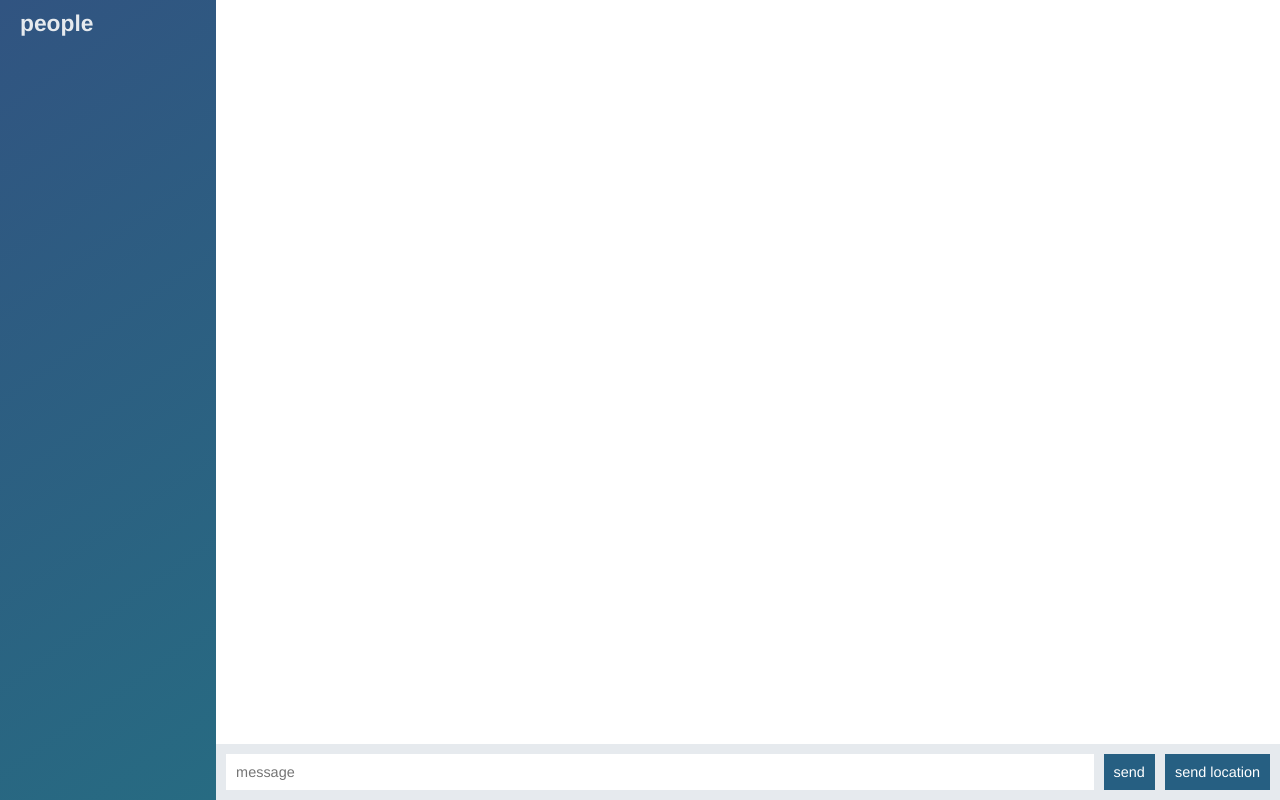
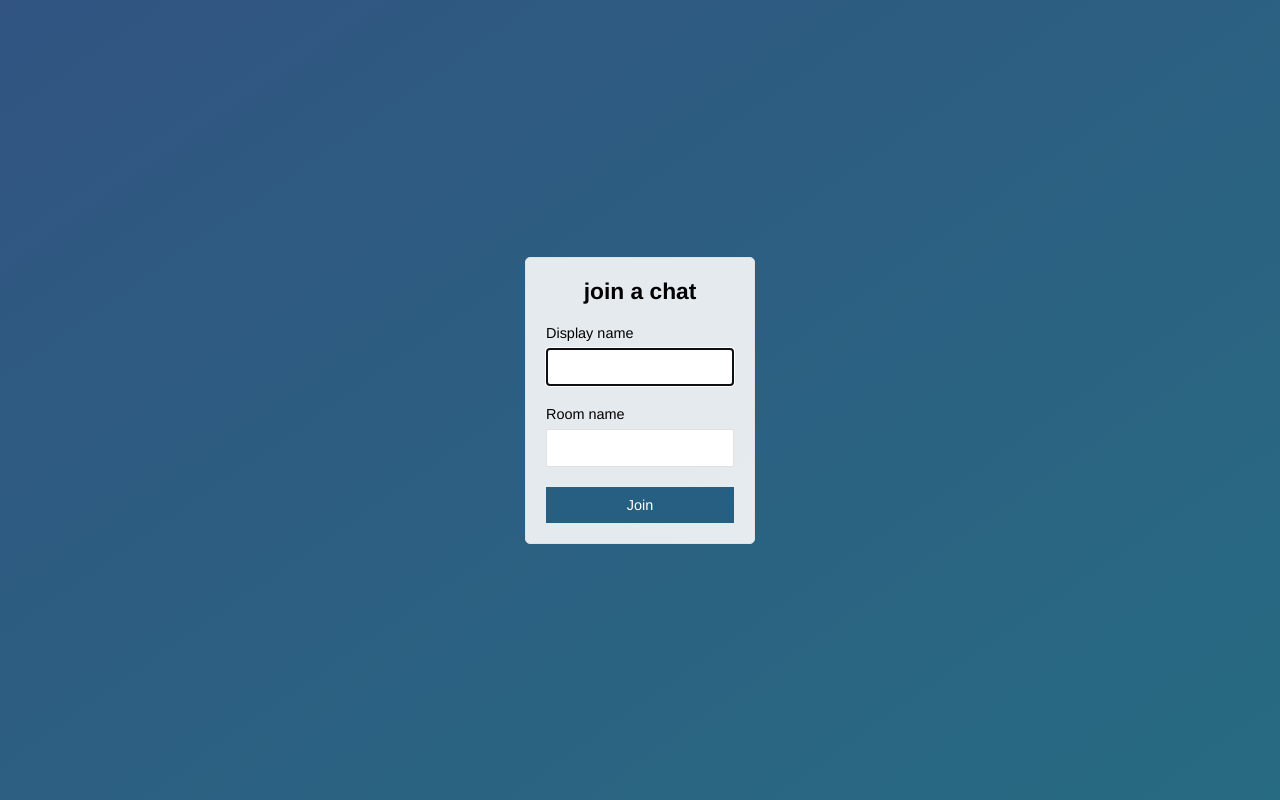
Before and after one commit to khan-haseeb/node-chat-app, a website: page public/index.html in a window 1280 px wide. Drawn offline with nearby package versions, Linux system fonts and the light colour scheme; no server answers.

Commit message:
chat app with nice with join page

```diff
--- a/public/index.html
+++ b/public/index.html
@@ -1,67 +1,45 @@
 <!DOCTYPE html>
 <html>
 <head>
+	<title>join | chat app</title>
+	<link rel="stylesheet" type="text/css" href="/css/styles.css">
 	<meta charset="utf-8">
-	<link rel="stylesheet" type="text/css" href="/css/styles.css">
-	<title></title>
+	<meta name="viewport" content="width-device-width initial-scale=1, user-scalable=no" >
 </head>
-<body class="chat">
+<body class="centered-form">
+	<div class="centered-form__form">
 
-	<div class="chat__sidebar">
+		<form action="chat.html">
 
-		<h3>people</h3>
-		<div id="users"></div>
-	</div>
+		<div class="form-field">
 
-	<div class="chat__main">
-
-		<ol id="messages" class="chat__messages"></ol>
-
-		<div class="chat__footer">
-
-			<form id="message-form">
-
-	<input type="text" name="message" placeholder="message">
-
-	<button>send</button>
-
-</form>
-		<button id="send-location">send location</button>
-
+			<h3> join a chat </h3>
 
 		</div>
 
+		<div class="form-field">
+
+          <label>Display name</label>
+          <input type="text" name="name" autofocus>
+
 		</div>
 
+		<div class="form-field">
 
-<script id="message-template" type="text/template">
-	<li class="message">
-		<div class="message__title">
-           <h4> {{from}} </h4>
-           <span>{{createdAt}}</span>
+			<label>Room name</label>
+			<input type="text" name="room">
+
 		</div>
-		<div class="message__body">
-			<p>{{text}} </p>
+
+		<div class="form-field">
+
+			<button>Join</button>
+
 		</div>
-	</li>
-</script>
 
-<script id="location-message-template" type="text/template">
-	<li class="message">
-		<div class="message__title">
-           <h4> {{from}} </h4>
-           <span>{{createdAt}}</span>
+		</form>
+
 	</div>
-		<div class="message__body">
-			<a href="{{url}}" target= "__blank">My Current location <a/>
-		</div>
-	</li>
-</script>
 
-<script src="/socket.io/socket.io.js"></script>
-<script src="/js/libs/jquery-3.3.1.min.js"></script>
-<script src="js/index.js" >  </script>
-<script src="/js/libs/moment.js"></script>
-<script src="/js/libs/mustache.js"></script>
 </body>
 </html>
```
Also changed, not shown: public/chat.html (added, +68 -0 lines), public/js/chat.js (renamed from public/js/index.js). Lines whose indentation alone changed are shown as unchanged.
